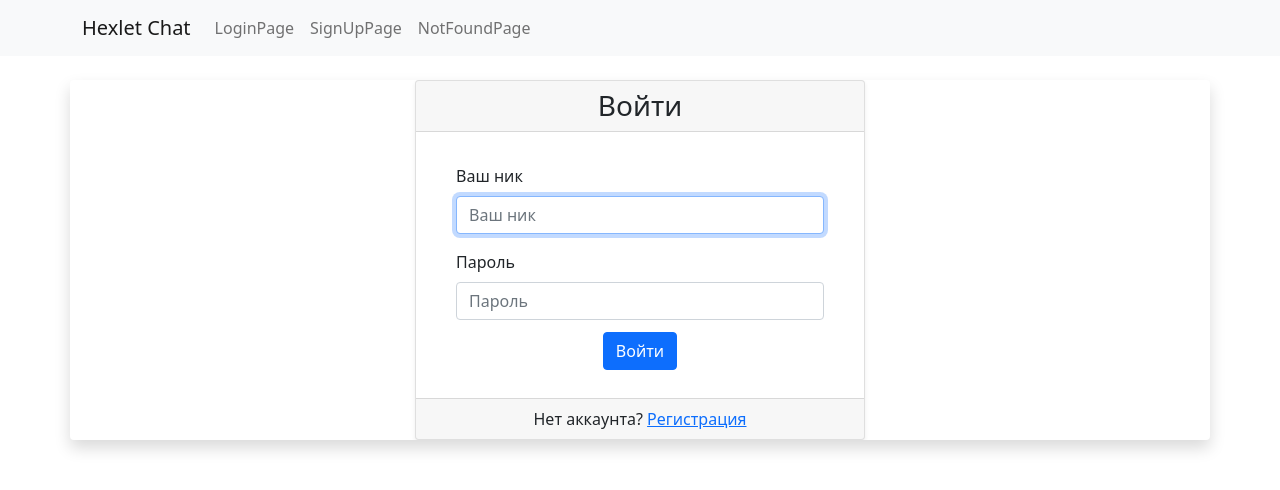
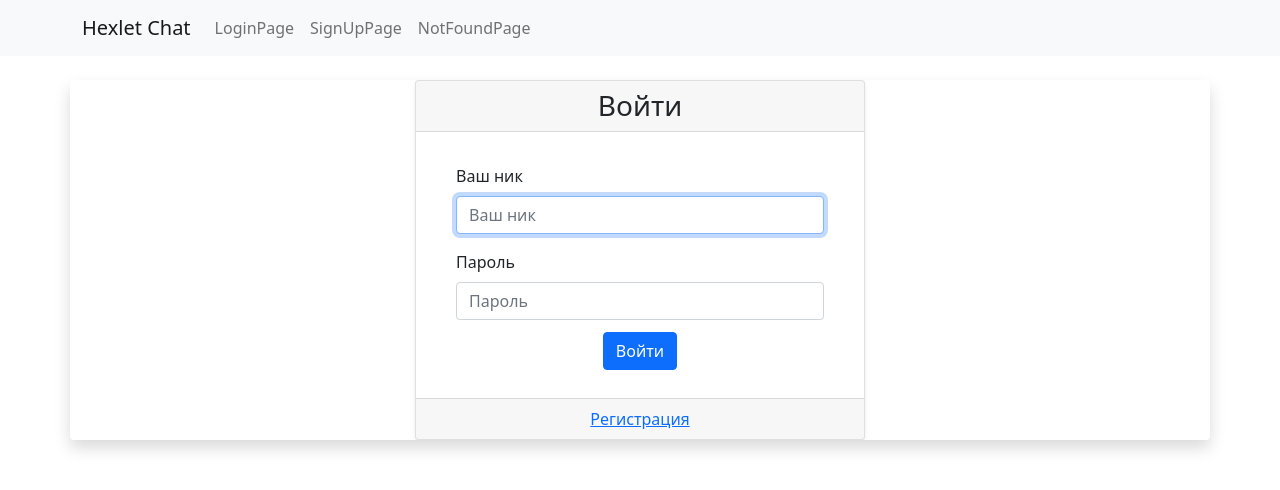
Before and after one commit to denivladislav/frontend-project-lvl4, a React app: page /login in a window 1280 px wide. Shown: the top 490 px of the page. Built offline with nearby package versions, Linux system fonts and the light colour scheme; no server answers; the HTML template or start-up script is replaced by a standard one.

Commit message:
formatting

```diff
--- a/src/components/LoginPage.jsx
+++ b/src/components/LoginPage.jsx
@@ -125,8 +125,6 @@ export default () => {
             </Form>
           </Card.Body>
           <Card.Footer className="text-center">
-            {t('login.footer')}
-            {' '}
             <a href="/signup">{t('login.link')}</a>
           </Card.Footer>
         </Card>
```
